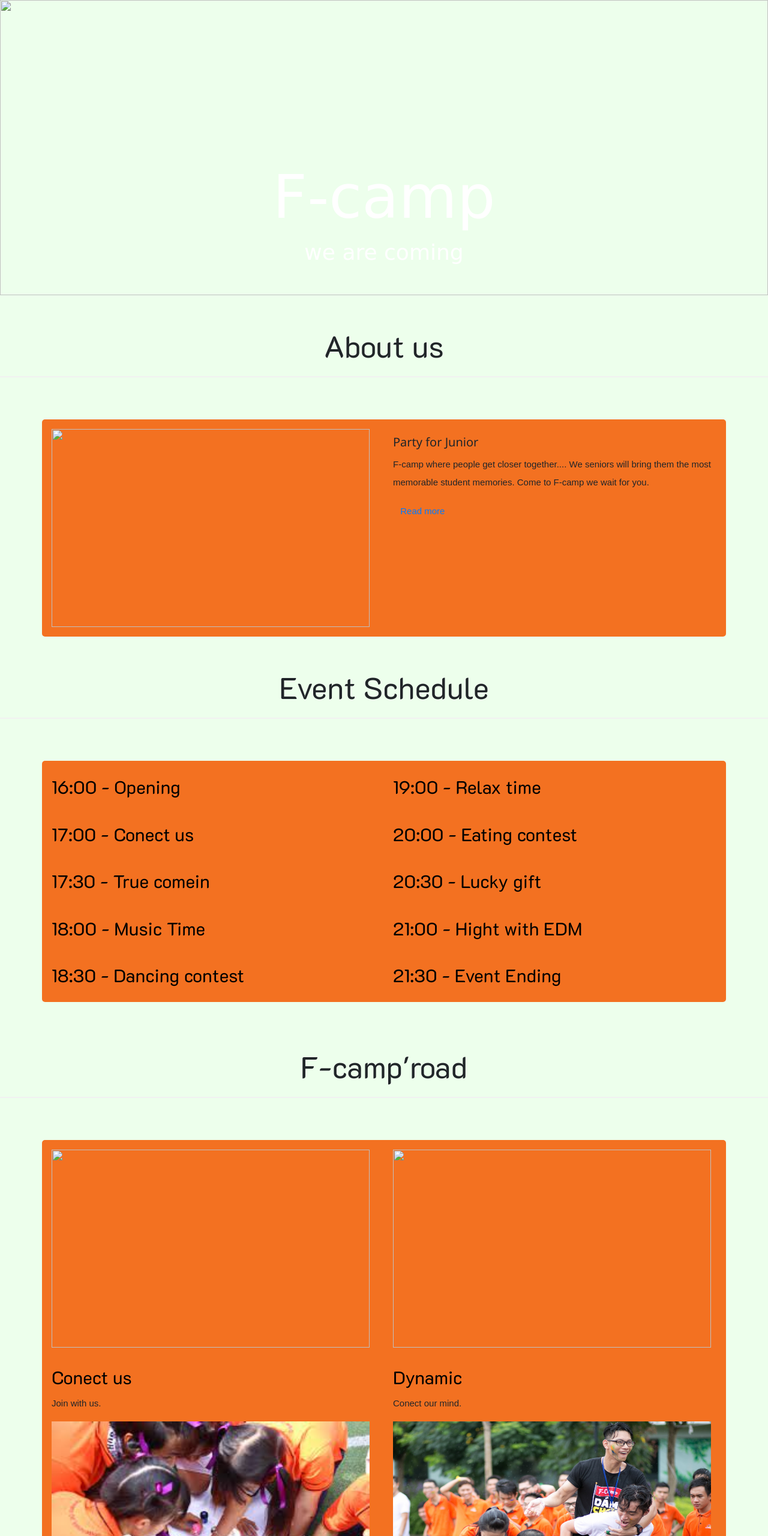
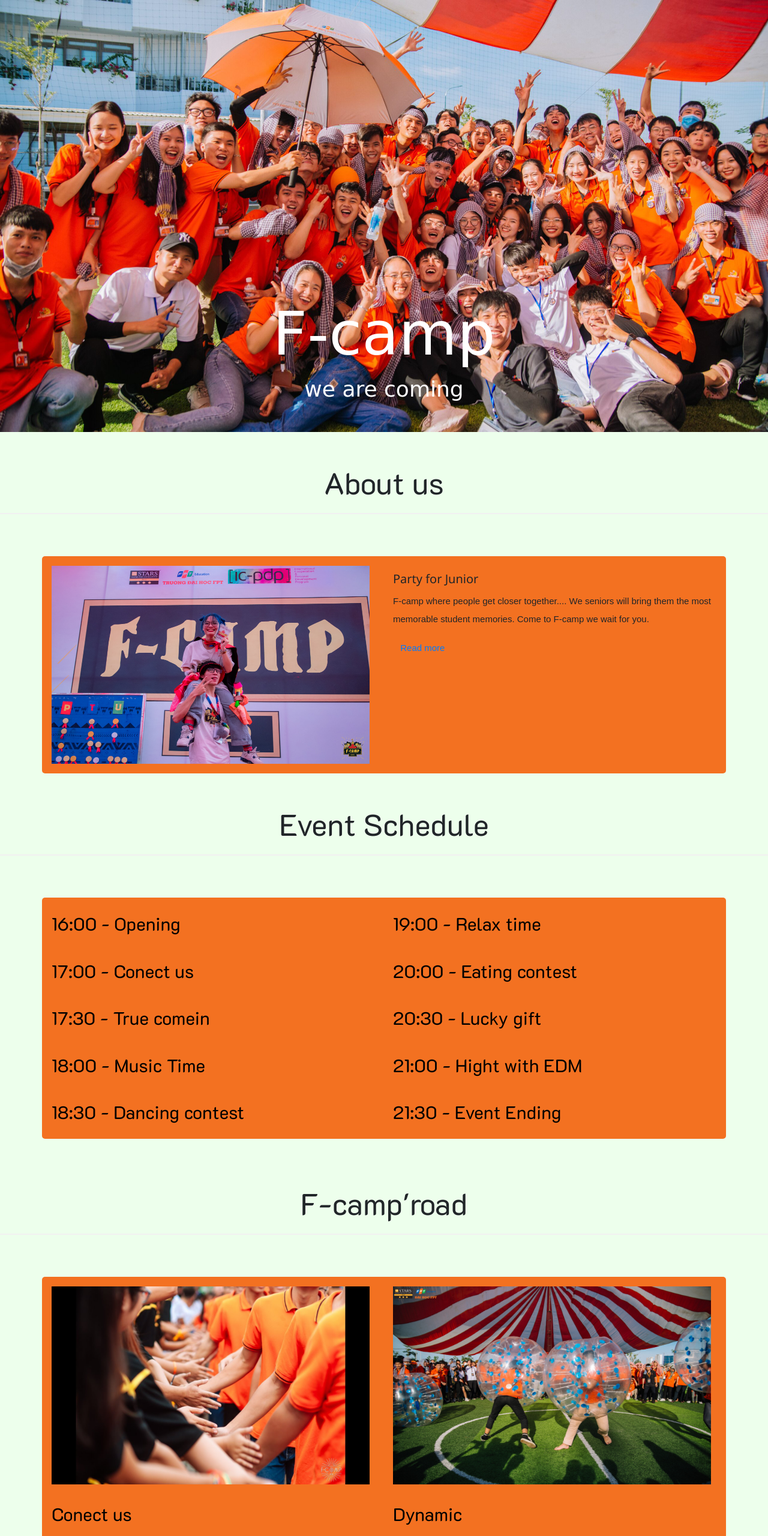
Before and after one commit to Truongweather/F-campWeb, a plain HTML site: page index.html in a window 1280 px wide. Shown: the top 2560 px of the page at 60% size. Drawn offline with nearby package versions, Linux system fonts and the light colour scheme.

Commit message:
Update index.html

```diff
--- a/index.html
+++ b/index.html
@@ -279,7 +279,7 @@ a {
 
   <div class="carousel-inner">
     <div class="carousel-item active">
-      <img src="F-campPhotos\F-camp Web\F-camp1.jpg" width="1300" height="500">
+      <img src="F-campPhotos/F-camp1.jpg" width="1300" height="500">
       <div class="carousel-caption">
         <h3>F-camp</h3>
        <h6>we are coming</h6>
@@ -303,7 +303,7 @@ a {
     <div class="row">
       <div class="col">
 
-            <img src="F-campPhotos\F-camp Web\F-camp1.6.jpg" width="530" height="330">
+            <img src="F-campPhotos/F-camp1.6.jpg" width="530" height="330">
       <div class="carousel-caption">
         </div>
       </div>
@@ -392,7 +392,7 @@ function myFunction() {
   <div class="container">
     <div class="row">
       <div class="col">
-        <img src="F-campPhotos\F-camp Web\F-camp1.2.jpg" width="530" height="330">
+        <img src="F-campPhotos/F-camp1.2.jpg" width="530" height="330">
         <br>
         <br>
         <h5>Conect us</h5>
@@ -401,7 +401,7 @@ function myFunction() {
 
 
         <div class="col">
-          <img src="F-campPhotos\F-camp Web\F-camp1.1.jpg" width="530" height="330">
+          <img src="F-campPhotos/F-camp1.1.jpg" width="530" height="330">
         <br>
         <br>
         <h5>Dynamic</h5>
@@ -410,7 +410,7 @@ function myFunction() {
 
 
       <div class="col">
-        <img src="F-campPhotos\F-camp1.4.jpg" width="530" height="330">
+        <img src="F-campPhotos/F-camp1.4.jpg" width="530" height="330">
         <br>
         <br>
         <h5>Creative</h5>
@@ -419,7 +419,7 @@ function myFunction() {
 
 
         <div class="col">
-          <img src="F-campPhotos\F-camp1.5.jpg" width="530" height="330">
+          <img src="F-campPhotos/F-camp1.5.jpg" width="530" height="330">
         <br>
         <br>
         <h5>Entertainment teamwork</h5>
```
